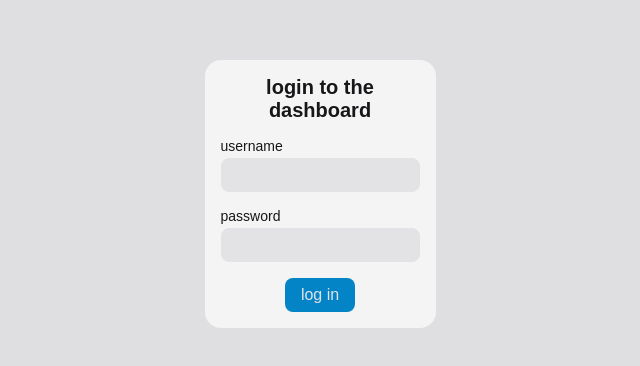
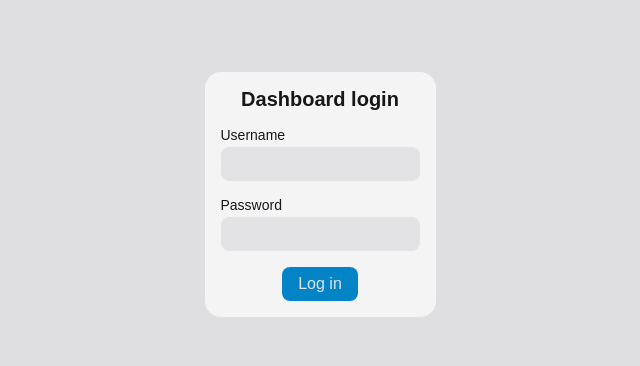
Before and after one commit to resultfulness/dashboard, a React (Vite) app: page /login in a window 1280 px wide. Shown: the part 206-572 px from the top of the page, without its empty margins (320-960 px from the left). Built offline with nearby package versions, Linux system fonts and the light colour scheme; a web font is replaced by a local one.

Commit message:
login page translations

```diff
--- a/src/translations/en.ts
+++ b/src/translations/en.ts
@@ -1,5 +1,9 @@
 const translation = {
     "reviews": "Reviews",
+    "login to the dashboard": "Dashboard login",
+    "username": "Username",
+    "password": "Password",
+    "log in": "Log in",
 } as const;
 
 export default { translation };
--- a/src/translations/pl.ts
+++ b/src/translations/pl.ts
@@ -1,5 +1,9 @@
 const translation = {
     "reviews": "Opinie",
+    "login to the dashboard": "Zaloguj się do panelu",
+    "username": "Nazwa użytkownika",
+    "password": "Hasło",
+    "log in": "Zaloguj",
 } as const;
 
 export default { translation };
```
